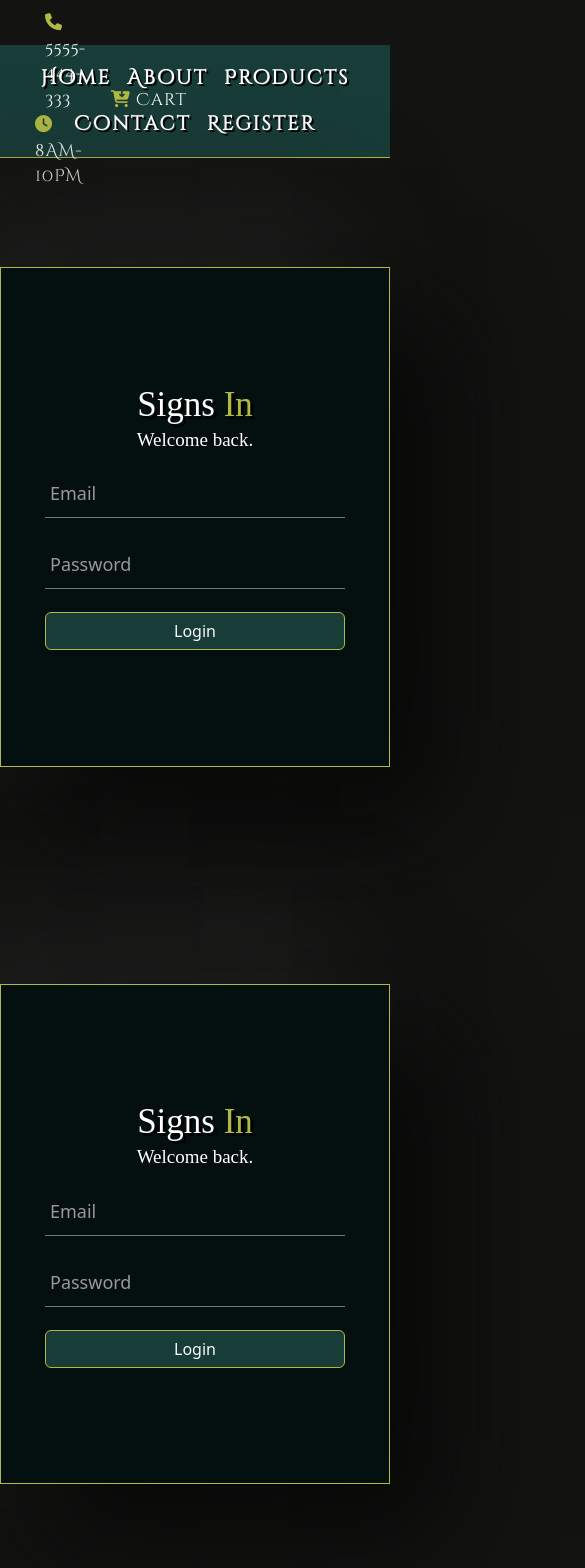
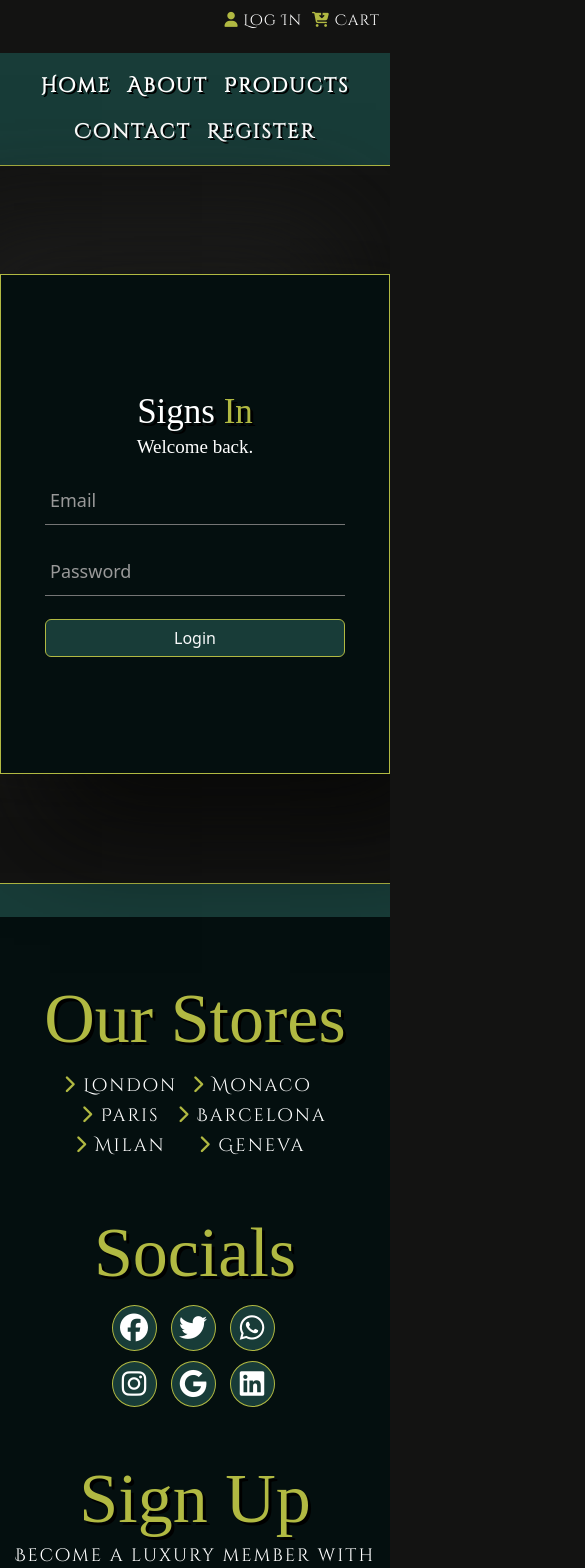
Before and after one commit to MudassarKhop/End-Of-Node-Project, a Vue app: page /login in a window 390 px wide. Shown: the top 1568 px of the page, 585 px wide, since content can reach past the window. Built offline with nearby package versions, Linux system fonts and the light colour scheme; a web font is replaced by a local one.

Commit message:
responsiveness

```diff
--- a/package.json
+++ b/package.json
@@ -10,6 +10,7 @@
     "bootstrap": "^5.2.0",
     "core-js": "^3.8.3",
     "node": "^18.7.0",
+    "nodemon": "^2.0.19",
     "vue": "^3.2.13",
     "vue-router": "^4.0.3",
     "vuex": "^4.0.0"
--- a/src/components/footer.vue
+++ b/src/components/footer.vue
@@ -1,6 +1,5 @@
 <template>
-	<div id="things">
-		<div class="contact">
+<section id="head">
 			<div class="start">
 				<p class="number"><i class="fa-solid fa-phone"></i> 5555-444-333</p>
 				<p class="times"><i class="fa-solid fa-clock"></i> 8AM-10PM</p>
@@ -14,8 +13,7 @@
 				</p>
 				<p class="cart"><i class="fa-solid fa-cart-arrow-down"></i> Cart</p>
 			</div>
-		</div>
-	</div>
+</section>
 	<div class="nav">
 		<router-link to="/">Home</router-link>
 		<a href="/#about">About</a>
@@ -37,63 +35,67 @@
 	@import url("https://fonts.googleapis.com/css2?family=Cormorant+SC:wght@300&display=swap");
 	/* header */
 
-	#things {
-		margin-bottom: 20px;
-		background-color: black;
-	}
-	.contact {
-		height: 3vh;
+
+	#head {
+		min-height: 3vh;
 		background-color: #131312;
-		padding: 10px;
+
 		display: flex;
 		flex-direction: row;
+		/* flex-wrap: nowrap;
+		justify-content: center;
+		align-content: center; */
+		margin-bottom: 20px;
 	}
 	.number {
-		padding-left: 35px;
-		margin: auto;
+
 		/* margin-left: 52px; */
 		color: white;
 		font-size: 17px;
 		font-family: "Cinzel Decorative", cursive;
 	}
 	.times {
-		padding-left: 25px;
-		margin: auto;
+
 		color: white;
 		font-size: 17px;
 		font-family: "Cinzel Decorative", cursive;
 		letter-spacing: 1px;
+		padding-left: 10px;
 	}
 
 	.start {
 display: flex;
 flex-direction: row;
-		flex-wrap: wrap;
+flex-wrap: nowrap;
 justify-content: start;
-		align-items: flex-start;
+align-content: center;
+width: 50%;
+padding-top:10px;
+padding-left: 50px;
 	}
 	.end {
 display: flex;
 flex-direction: row;
-		flex-wrap: wrap;
+flex-wrap: nowrap;
 justify-content: end;
-		align-items: flex-end;
+align-items: center;
+width: 50%;
+padding-top:10px;
+padding-right: 50px;
 	}
 	.user {
-		margin: auto;
-		margin-left: 975px;
+
 		color: white;
 		font-size: 17px;
 		font-family: "Cinzel Decorative", cursive;
 		letter-spacing: 1px;
 	}
 	.cart {
-		margin: auto;
-		margin-left: 25px;
 		color: white;
 		font-size: 17px;
 		font-family: "Cinzel Decorative", cursive;
 		letter-spacing: 1px;
+		padding-left: 10px;
 	}
 	.nav {
 		display: flex;
@@ -580,4 +582,27 @@
 		margin-right: 10px;
 	}
 	/*  */
+	@media only screen and (max-width: 564px) {
+		.end{
+
+			padding-right: 10px;
+		}
+		.start{
+
+			padding-left: 10px;
+		}
+	.user {
+		font-size: 15px;
+
+	}
+	.cart {
+		font-size: 15px;
+	}
+		.number {
+		display: none;
+	}
+	.times {
+		display: none;
+	}
+	}
 </style>
--- a/src/components/header.vue
+++ b/src/components/header.vue
@@ -1,4 +1,5 @@
 <template>
+
 	<div class="footer1">
 		<!-- <img
 			height="165px"
@@ -51,7 +52,9 @@
 	</div>
 	<div class="footer2">
 		<div id="foot">
-			<h1><span>Our Stores</span></h1>
+			<div id="title"><h2 id="foot3h1"><span>Our Stores</span></h2></div>
+			<div id="row">
+
 				<div>
 					<ul>
 						<li><i class="fa-solid fa-chevron-right"></i> London</li>
@@ -67,8 +70,9 @@
 					</ul>
 				</div>
 			</div>
+		</div>
 		<div id="foot2">
-			<h1><span>Socials</span></h1>
+			<h2 id="foot3h1"><span>Socials</span></h2>
 			<div id="icons">
 				<p>
 					<a href="#" target="_blank"><i class="fa-brands fa-facebook"></i></a>
@@ -93,7 +97,7 @@
 			</div>
 		</div>
 		<div id="foot3">
-			<h1><span>Sign Up</span></h1>
+			<h2 id="foot3h1"><span>Sign Up</span></h2>
 			<p>Become a luxury member with exclusive benefits.</p>
 			<router-link to="/register"
 				><button class="btn">Register</button></router-link
@@ -101,7 +105,7 @@
 		</div>
 	</div>
 	<div class="footer3">
-		<p>all-rights-reserved/ Mudassar | Mika</p>
+		<p>©all-rights-reserved</p>
 	</div>
 </template>
 <script>
@@ -127,7 +131,14 @@
 		margin-bottom: none;
 		text-shadow: 3px 3px black;
 	}
-
+#foot3h1{
+			font-family: Maron;
+		font-size: 70px;
+		margin-bottom: none;
+		text-shadow: 3px 3px black;
+	color: #b1b942;
+	text-align: center;
+}
 	span {
 		color: #b1b942;
 	}
@@ -276,8 +287,7 @@
 		align-items: center;
 		padding: 10px;
 		border-top: 1px solid #b1b942;
-		border-right: 1px solid #b1b942;
-		border-left: 1px solid #b1b942;
+
 	}
 	.footer1 div {
 		display: flex;
@@ -300,19 +310,25 @@
 		align-items: center;
 		padding-top: 60px;
 		gap: 30px;
-		border-right: 1px solid #b1b942;
-		border-left: 1px solid #b1b942;
 	}
 	#foot {
 		width: 30%;
 		height: 80%;
 		display: flex;
-		flex-direction: row;
+		flex-direction: column;
 		flex-wrap: wrap;
 		justify-content: center;
 		align-items: center;
 		color: white;
 		gap: 10px;
+		text-align: center;
+	}
+	#row{
+			display: flex;
+		flex-direction: row;
+		flex-wrap: wrap;
+		justify-content: center;
+		align-items: center;
 	}
 	#foot li {
 		font-size: 18px;
@@ -320,7 +336,9 @@
 		font-family: "Cinzel Decorative", cursive;
 		letter-spacing: 2px;
 		list-style: none;
+		text-align: center;
 	}
+
 	#foot2 div {
 		display: flex;
 		flex-direction: row;
@@ -331,7 +349,7 @@
 	}
 	#foot2 {
 		width: 30%;
-		height: 80%;
+		min-height: 80%;
 		display: flex;
 		flex-direction: column;
 		flex-wrap: wrap;
@@ -339,9 +357,11 @@
 		align-items: center;
 		color: white;
 		gap: 10px;
+		text-align: center;
 	}
 	#icons p {
 		gap: 30px;
+		text-align: center;
 	}
 	#foot3 p {
 		font-size: 18px;
@@ -362,7 +382,7 @@
 		color: white;
 	}
 	#foot3 button {
-		margin-top: 3px;
+		margin-top: 20px;
 		background-color: #183c38;
 		color: white;
 		padding: 5px;
@@ -373,14 +393,13 @@
 	/* footer small */
 	.footer3 {
 		height: 8vh;
+		max-width: 100%;
 		background-color: #183c38;
 		display: flex;
 		flex-direction: row;
 		flex-wrap: wrap;
 		justify-content: center;
 		align-items: center;
-		border-right: 1px solid #b1b942;
-		border-left: 1px solid #b1b942;
 		border-bottom: 2px solid #b1b942;
 	}
 	.footer3 p {
@@ -402,5 +421,20 @@
 		transition: 0.6s;
 	}
 
+	@media only screen and (max-width: 1242px) {
+	.footer2 {
+		display: flex;
+		flex-direction: column;
+		gap: 50px;
+	}
+	#foot3{
+		padding-bottom: 60px;
+	}
+	 #foot,
+	 #foot2,
+	 #foot3{
+width: 100%;
+	 }
+	}
 	/*  */
 </style>
--- a/src/store/index.js
+++ b/src/store/index.js
@@ -91,6 +91,8 @@ export default createStore({
       fetch("https://joint-ecom.herokuapp.com/products")
         .then((res) => res.json())
         .then((products) => {
+          method="GET",
+          mode= "no-cors",
           context.commit("setProducts", products);
         });
     },
--- a/src/views/HomeView.vue
+++ b/src/views/HomeView.vue
@@ -23,6 +23,7 @@
 			</div>
 			<div class="div2">
 				<img
+				   class="img-fluid"
 					width="750"
 					src="https://i.postimg.cc/RhKVd9X1/pngegg-3-1.png"
 					alt=""
@@ -191,7 +192,7 @@
 	}
 	/* header */
 	#landing {
-		height: 81vh;
+		min-height: 81vh;
 		background-color: #131312;
 		background-size: cover;
 		border-bottom: 1px solid #b1b942;
@@ -409,7 +410,7 @@
 	}
 	/* about */
 	#about {
-		height: 100vh;
+		min-height: 100vh;
 		padding: 20px;
 		background-color: #131312;
 		display: flex;
@@ -618,7 +619,7 @@
 		margin-bottom: 5px;
 	}
 	#quick {
-		height: 80vh;
+		min-height: 80vh;
 		padding: 20px;
 		background-color: #131312;
 		display: flex;
--- a/src/views/LoginView.vue
+++ b/src/views/LoginView.vue
@@ -1,25 +1,4 @@
 <template>
-	<section>
-		<div class="register">
-			<form>
-				<h1>Signs <span>In</span></h1>
-				<p>Welcome back.</p>
-				<div class="group">
-					<input type="text" required />
-					<span class="highlight"></span>
-					<span class="bar"></span>
-					<label>Email</label>
-				</div>
-				<div class="group">
-					<input type="password" required />
-					<span class="highlight"></span>
-					<span class="bar"></span>
-					<label>Password</label>
-				</div>
-				<button class="btn text-light">Login</button>
-			</form>
-		</div>
-	</section>
 	<section>
 		<div class="register">
 			<form @submit.prevent="login">
```
Also changed, not shown: 1 other file (tests, documents, lock files or other folders). Lines whose indentation alone changed are shown as unchanged.
